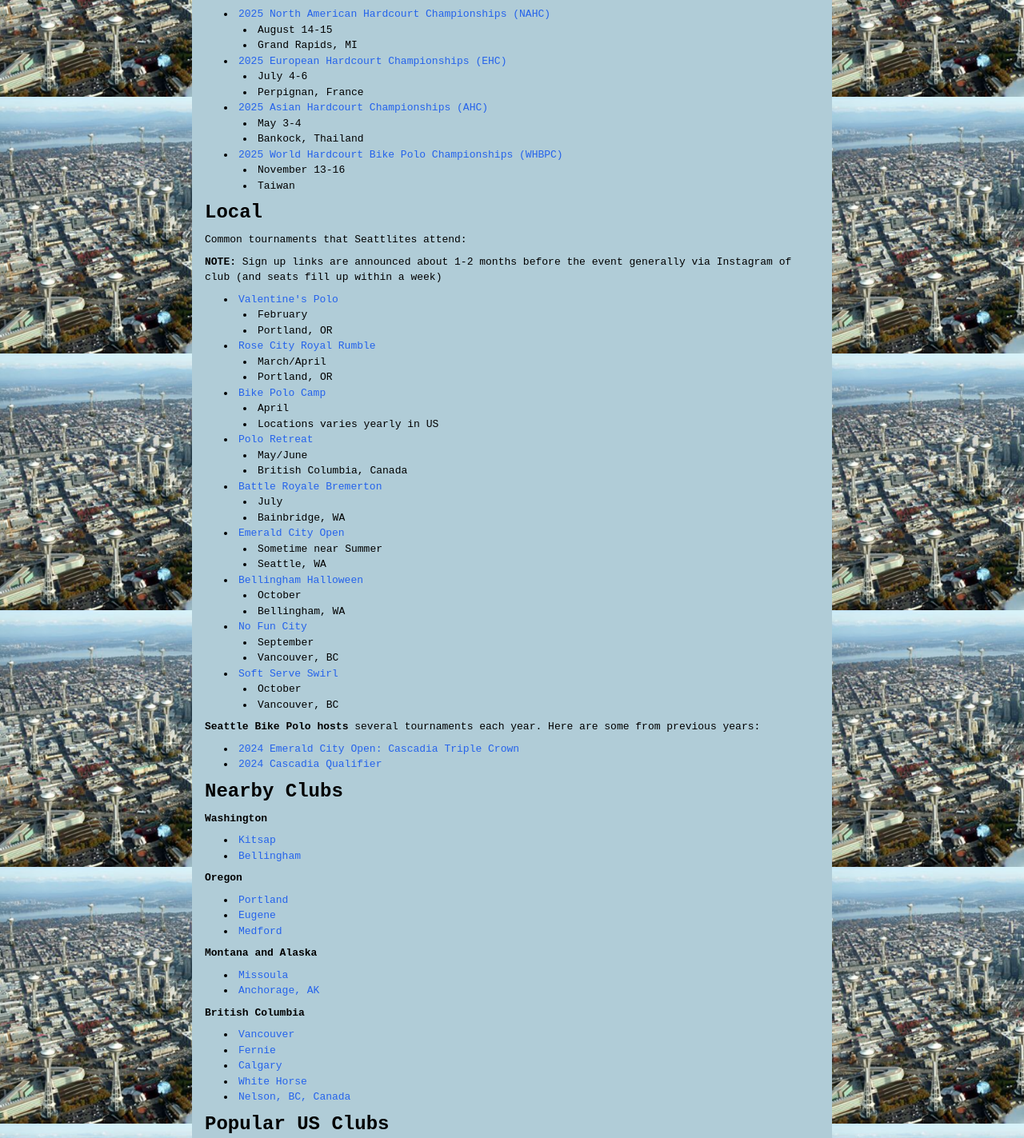
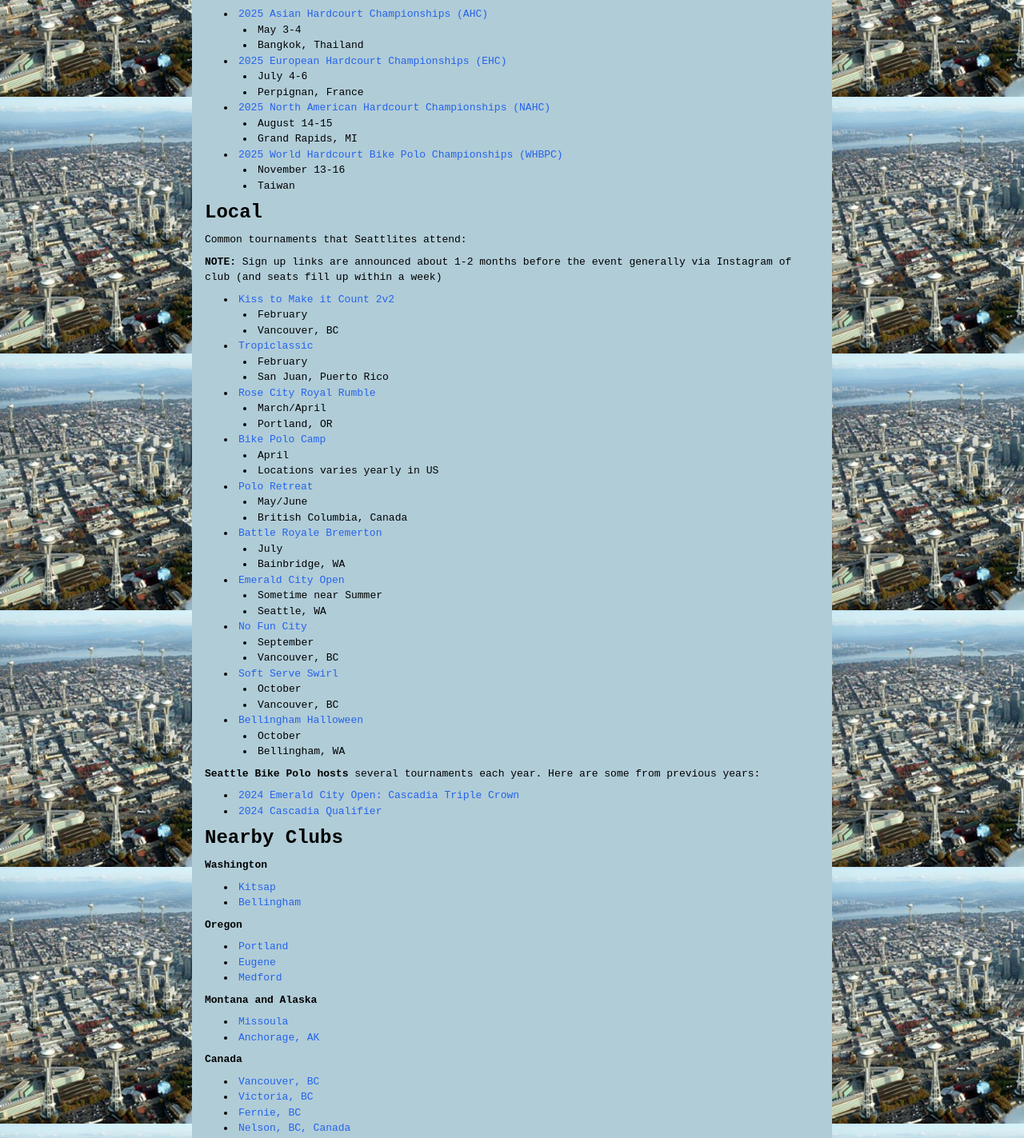
Before and after one commit to geluso/206bikepolo.com, a Next.js app: page /tournaments in a window 1280 px wide. Shown: the part 200-1623 px from the top of the page at 80% size. Built offline with nearby package versions, Linux system fonts and the light colour scheme.

Commit message:
adding Day of the Deadheads, fixing links, rearranging dates

```diff
--- a/app/page.tsx
+++ b/app/page.tsx
@@ -111,7 +111,10 @@ export default function Home() {
           </a>
         </li>
         <li>
-          <a href="https://bikepolocalendar.com/event/whbpc-2025" target="_blank">�🏆 World Champs, Taiwan</a> [November 13-16 2025]
+          <a href="https://forms.gle/kx5W8DUjQ2HPyNiS6" target="_blank">🌸💀 Day of the Deadbeats, Seattle</a> [October 31-11/1 2025]
+        </li>
+        <li>
+          <a href="https://bikepolocalendar.com/event/whbpc-2025" target="_blank">🏆 World Champs, Taiwan</a> [November 13-16 2025]
         </li>
         <li>
           <a href="https://www.bikereg.com/bellingham-bike-polo?fbclid=PAZXh0bgNhZW0CMTEAAafZI_pj6p5WiBrtLm7j5O0RLiVvia0DRi_pXLIYTj3vprsL8hNcCubCq7oOXQ_aem_nH1Hi9f6v1X8ZCUcui5Opw" target="_blank">🎃👻 Freakoween, Bellingham, WA</a> [October 31-November 2 2025]
--- a/app/tournaments/page.tsx
+++ b/app/tournaments/page.tsx
@@ -11,12 +11,12 @@ export default function Page() {
 
   <h2 className="my-2 text-2xl font-extrabold">Major in 2025 </h2>
   <ul className="ps-6 my-2 list-disc list-inside">
-    <li><a href="https://bikepolocalendar.com/event/nahbpc-2025" target="_blank">
-        2025 North American Hardcourt Championships (NAHC)
+    <li><a href="https://bikepolocalendar.com/event/asianhbpc-2025" target="_blank">
+        2025 Asian Hardcourt Championships (AHC)
       </a></li>
     <ul className="ps-6 list-disc list-inside">
-        <li>August 14-15</li>
-        <li>Grand Rapids, MI</li>
+        <li>May 3-4</li>
+        <li>Bangkok, Thailand</li>
     </ul>
     <li><a href="https://bikepolocalendar.com/event/ehbpc-2025" target="_blank">
         2025 European Hardcourt Championships (EHC)
@@ -25,12 +25,12 @@ export default function Page() {
         <li>July 4-6</li>
         <li>Perpignan, France</li>
     </ul>
-    <li><a href="https://bikepolocalendar.com/event/asianhbpc-2025" target="_blank">
-        2025 Asian Hardcourt Championships (AHC)
+    <li><a href="https://bikepolocalendar.com/event/nahbpc-2025" target="_blank">
+        2025 North American Hardcourt Championships (NAHC)
       </a></li>
     <ul className="ps-6 list-disc list-inside">
-        <li>May 3-4</li>
-        <li>Bankock, Thailand</li>
+        <li>August 14-15</li>
+        <li>Grand Rapids, MI</li>
     </ul>
     <li><a href="https://bikepolocalendar.com/event/whbpc-2025" target="_blank">
         2025 World Hardcourt Bike Polo Championships (WHBPC)
@@ -52,13 +52,22 @@ export default function Page() {
 
   <ul className="ps-6 my-2 list-disc list-inside">
     <li>
-      <a href="https://bikepolocalendar.com/event/valentines-polo" target="_blank">
-        Valentine{"'"}s Polo
+      <a href="https://bikepolocalendar.com/event/valentines-2v2-mixer" target="_blank">
+        Kiss to Make it Count 2v2
       </a>{" "}
     </li>
     <ul className="ps-6 list-disc list-inside">
-      <li>February </li>
-      <li>Portland, OR</li>
+      <li>February</li>
+      <li>Vancouver, BC</li>
+    </ul>
+    <li>
+      <a href="https://bikepolocalendar.com/event/tropiclassic-2023" target="_blank">
+        Tropiclassic
+      </a>{" "}
+    </li>
+    <ul className="ps-6 list-disc list-inside">
+      <li>February</li>
+      <li>San Juan, Puerto Rico</li>
     </ul>
     <li>
       <a href="https://bikepolocalendar.com/event/rose-city-royal-rumble" target="_blank">
@@ -106,15 +115,6 @@ export default function Page() {
       <li>Seattle, WA</li>
     </ul>
     <li>
-      <a href="https://bikepolocalendar.com/event/bellingham-halloween-tournament" target="_blank">
-        Bellingham Halloween
-      </a>{" "}
-    </li>
-    <ul className="ps-6 list-disc list-inside">
-      <li>October</li>
-      <li>Bellingham, WA</li>
-    </ul>
-    <li>
       <a href="https://bikepolocalendar.com/event/no-fun-city-9" target="_blank">
         No Fun City
       </a>{" "}
@@ -131,6 +131,15 @@ export default function Page() {
     <ul className="ps-6 list-disc list-inside">
       <li>October</li>
       <li>Vancouver, BC</li>
+    </ul>
+    <li>
+      <a href="https://bikepolocalendar.com/event/bellingham-halloween-tournament" target="_blank">
+        Bellingham Halloween
+      </a>{" "}
+    </li>
+    <ul className="ps-6 list-disc list-inside">
+      <li>October</li>
+      <li>Bellingham, WA</li>
     </ul>
   </ul>
 
@@ -183,40 +192,46 @@ export default function Page() {
     </a></li>
   </ul>
 
-  <p className="font-bold my-2">British Columbia</p>
+  <p className="font-bold my-2">Canada</p>
 
   <ul className="ps-6 my-2 list-disc list-inside">
     <li><a href="https://www.instagram.com/vancouverbcbikepolo/" target="_blank">
-      Vancouver
+      Vancouver, BC
+    </a></li>
+    <li><a href="https://www.instagram.com/vancouverbcbikepolo/" target="_blank">
+      Victoria, BC
     </a></li>
     <li><a href="https://www.instagram.com/ferniebikepolo/" target="_blank">
-      Fernie
+      Fernie, BC
     </a>
+    <li><a href="https://www.instagram.com/nelsonbcpolo/" target="_blank">
+      Nelson, BC, Canada
+    </a></li>
     </li>
     <li><a href="https://www.instagram.com/calgarybikepolo/" target="_blank">
-      Calgary
+      Calgary, AB
     </a></li>
     <li><a href="https://www.instagram.com/whitehorsebikeclub/" target="_blank">
-      White Horse
-    </a></li>
-    <li><a href="https://www.instagram.com/nelsonbcpolo/" target="_blank">
-      Nelson, BC, Canada
+      White Horse, YT
     </a></li>
   </ul>
 
   <h2 className="my-2 text-2xl font-extrabold">Popular US Clubs</h2>
   <ul className="ps-6 my-2 list-disc list-inside">
-    <li><a href="https://www.nycbikepolo.com/" target="_blank">
-        NYC, NY
+    <li><a href="https://www.instagram.com/beehivebikepolo/" target="_blank">
+        Salt Lake City, UT
       </a></li>
     <li><a href="https://www.facebook.com/groups/bikepolosf" target="_blank">
         San Francisco, CA
       </a></li>
+    <li><a href="https://www.instagram.com/labikepolo/" target="_blank">
+        LA, CA
+      </a></li>
     <li><a href="https://www.bostonbikepolo.com/" target="_blank">
         Boston, MA
       </a></li>
-    <li><a href="https://www.instagram.com/labikepolo/" target="_blank">
-        LA, CA
+    <li><a href="https://www.nycbikepolo.com/" target="_blank">
+        NYC, NY
       </a></li>
   </ul>
 
```
